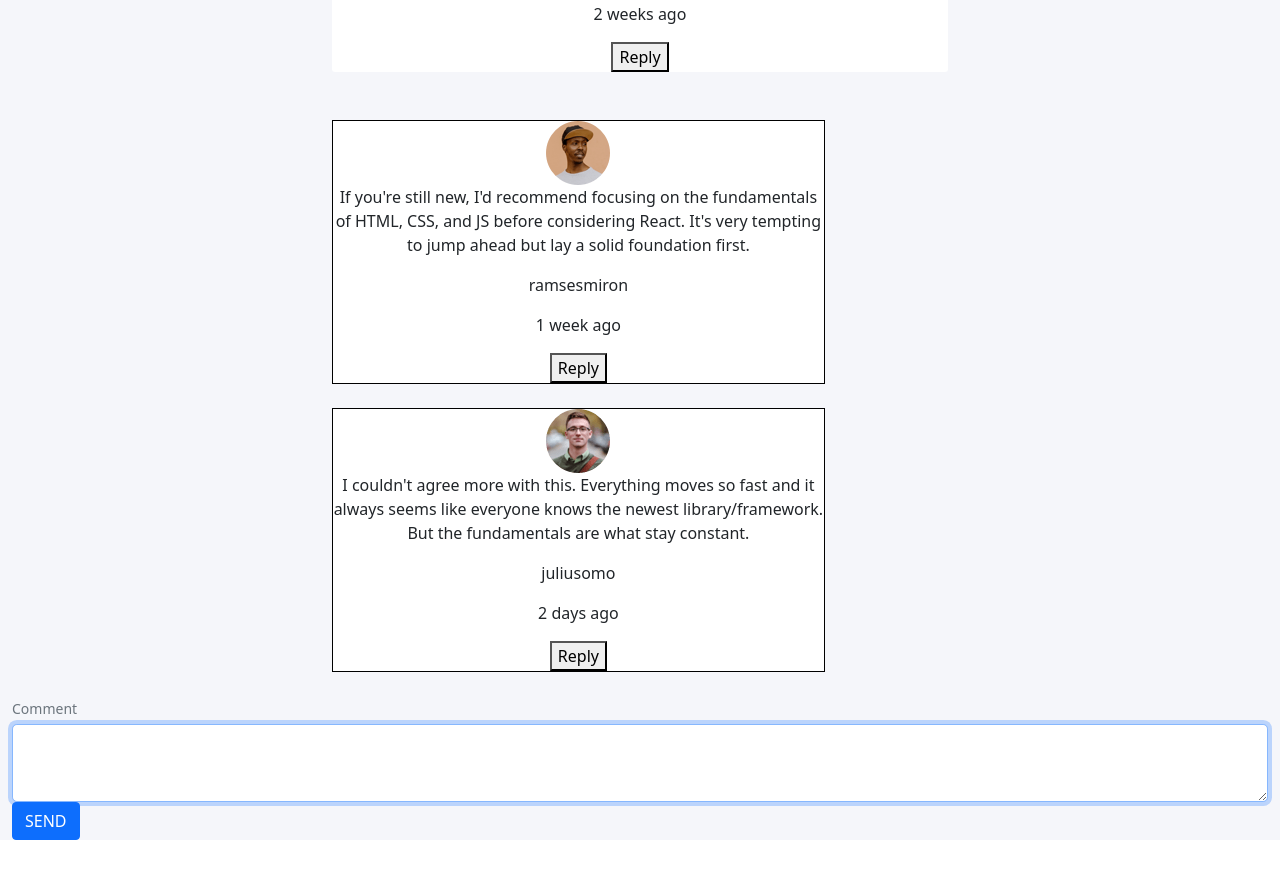
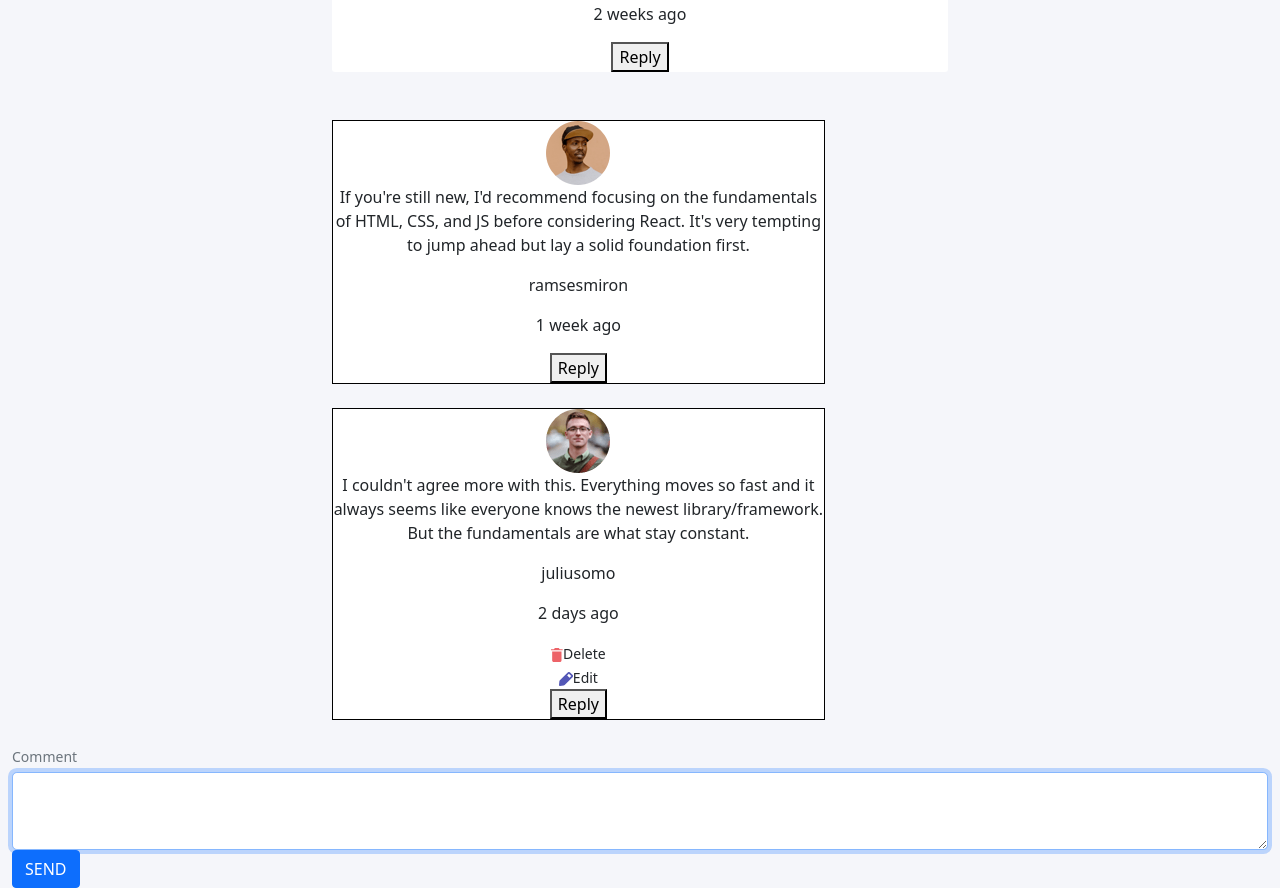
Before and after one commit to Shermainesng/interactive-comments-section, a React (Create React App) app: page / in a window 1280 px wide. Shown: the part 500-1388 px from the top of the page. Before the commit the page ends 1340 px from the top, so only its background shows below. Built offline with nearby package versions, Linux system fonts and the light colour scheme.

Commit message:
delete and edit svg added

```diff
--- a/src/App.css
+++ b/src/App.css
@@ -7,8 +7,15 @@
   background-color: white;
   border-radius: 3px;
 }
+.comment-card svg:hover {
+  fill: black;
+}
+/* reply.js */
 .reply-card {
   background-color: white;
   border: 1px black solid;
   width: 80%;
 }
+.reply-reply-lists {
+  width: 80%;
+}
--- a/src/components/Comment.js
+++ b/src/components/Comment.js
@@ -1,11 +1,18 @@
-import React, { useEffect, useState } from "react";
+import React, { useEffect, useState, useContext } from "react";
 import ReplyForm from "./ReplyForm";
 import ReplyList from "./ReplyList";
+import StateContext from "../StateContext";
 
 function Comment(props) {
-  //receives the mapped comments
+  //receives the mapped comments from commentList
   const [clickedReply, setClickedReply] = useState(false);
   const [commentReplies, setCommentReplies] = useState(props.comment.replies); //the array of replies for each comment
+  const appState = useContext(StateContext);
+
+  function deleteHandler() {
+    console.log("delete comment");
+    //find a way to filter the list of comments, then update the list (remove this comment)
+  }
 
   return (
     <div>
@@ -14,11 +21,28 @@
         <p>{props.comment.user.username}</p>
         <p>{props.comment.content}</p>
         <p>{props.comment.createdAt}</p>
+        {props.comment.user.username === appState.currentUser.username && (
+          <div>
+            <svg onClick={deleteHandler} width="12" height="14" xmlns="http://www.w3.org/2000/svg">
+              <path d="M1.167 12.448c0 .854.7 1.552 1.555 1.552h6.222c.856 0 1.556-.698 1.556-1.552V3.5H1.167v8.948Zm10.5-11.281H8.75L7.773 0h-3.88l-.976 1.167H0v1.166h11.667V1.167Z" fill="#ED6368" />
+            </svg>
+            <small>Delete</small>
+          </div>
+        )}
+        {props.comment.user.username === appState.currentUser.username && (
+          <div>
+            <svg width="14" height="14" xmlns="http://www.w3.org/2000/svg">
+              <path d="M13.479 2.872 11.08.474a1.75 1.75 0 0 0-2.327-.06L.879 8.287a1.75 1.75 0 0 0-.5 1.06l-.375 3.648a.875.875 0 0 0 .875.954h.078l3.65-.333c.399-.04.773-.216 1.058-.499l7.875-7.875a1.68 1.68 0 0 0-.061-2.371Zm-2.975 2.923L8.159 3.449 9.865 1.7l2.389 2.39-1.75 1.706Z" fill="#5357B6" />
+            </svg>
+            <small>Edit</small>
+          </div>
+        )}
+
         {/* handling replies on comments */}
         <button onClick={() => setClickedReply(!clickedReply)}>Reply</button>
       </div>
       {clickedReply ? <ReplyForm replies={commentReplies} setCommentReplies={setCommentReplies} /> : ""}
-      <div className="comment-reply-lists d-flex align-items-end">
+      <div className="comment-reply-lists">
         <ReplyList replies={commentReplies} />
       </div>
     </div>
--- a/src/components/Reply.js
+++ b/src/components/Reply.js
@@ -1,12 +1,18 @@
-import React, { useEffect, useState } from "react";
+import React, { useEffect, useState, useContext } from "react";
 import ReplyList from "./ReplyList";
 import ReplyForm from "./ReplyForm";
+import StateContext from "../StateContext";
 
 function Reply(props) {
   //getting each reply from the reply array from ReplyList.js
+  const appState = useContext(StateContext);
   const [clickedReply, setClickedReply] = useState(false);
   const [commentReplies, setCommentReplies] = useState(props.reply.replies); //the array of replies for each reply
   //receives individual reply info and create the reply card
+  function deleteHandler() {
+    const areYouSure = window.confirm("Do you really want to delete this post?");
+  }
+
   return (
     <div>
       <div className="reply-card mb-4">
@@ -14,6 +20,23 @@
         <p>{props.reply.content}</p>
         <p>{props.reply.user.username}</p>
         <p>{props.reply.createdAt}</p>
+        {props.reply.user.username === appState.currentUser.username && (
+          <div>
+            <svg onClick={deleteHandler} width="12" height="14" xmlns="http://www.w3.org/2000/svg">
+              <path d="M1.167 12.448c0 .854.7 1.552 1.555 1.552h6.222c.856 0 1.556-.698 1.556-1.552V3.5H1.167v8.948Zm10.5-11.281H8.75L7.773 0h-3.88l-.976 1.167H0v1.166h11.667V1.167Z" fill="#ED6368" />
+            </svg>
+            <small>Delete</small>
+          </div>
+        )}
+        {props.reply.user.username === appState.currentUser.username && (
+          <div>
+            <svg width="14" height="14" xmlns="http://www.w3.org/2000/svg">
+              <path d="M13.479 2.872 11.08.474a1.75 1.75 0 0 0-2.327-.06L.879 8.287a1.75 1.75 0 0 0-.5 1.06l-.375 3.648a.875.875 0 0 0 .875.954h.078l3.65-.333c.399-.04.773-.216 1.058-.499l7.875-7.875a1.68 1.68 0 0 0-.061-2.371Zm-2.975 2.923L8.159 3.449 9.865 1.7l2.389 2.39-1.75 1.706Z" fill="#5357B6" />
+            </svg>
+            <small>Edit</small>
+          </div>
+        )}
+
         {/* handling replies on reply */}
         <button onClick={() => setClickedReply(!clickedReply)}>Reply</button>
       </div>
--- a/src/components/ReplyList.js
+++ b/src/components/ReplyList.js
@@ -1,8 +1,9 @@
-import React, { useEffect } from "react";
+import React, { useEffect, useState } from "react";
 import Reply from "./Reply";
 
 function ReplyList(props) {
-  //receives the replies array (per comment)
+  //receives the replies array (per comment) from comment.js
+  //receives the replies array (per reply) from reply.js
 
   return (
     <div>
--- a/src/data.js
+++ b/src/data.js
@@ -1,8 +1,8 @@
 export const data = {
   currentUser: {
     image: {
-      png: "./images/avatars/image-juliusomo.png",
-      webp: "./images/avatars/image-juliusomo.webp"
+      png: "/images/avatars/image-juliusomo.png",
+      webp: "/images/avatars/image-juliusomo.webp"
     },
     username: "juliusomo"
   },
```
Also changed, not shown: notes.txt.
